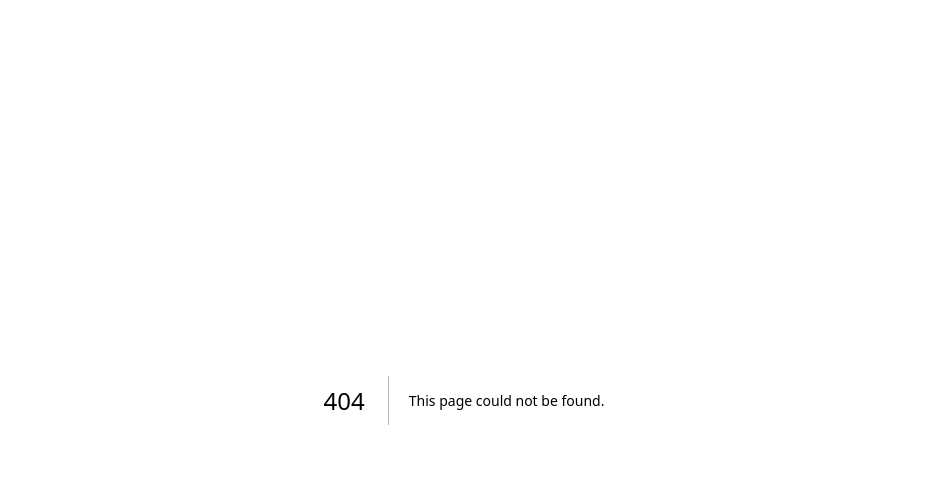
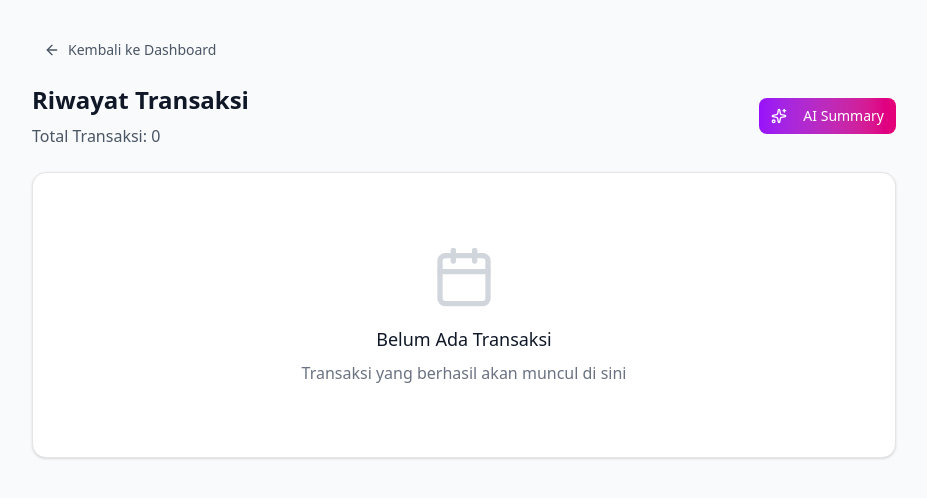
Before and after one commit to itsdomibro/projectk-web, a Next.js app: page /history in a window 1280 px wide. Before the commit this address had no page. Shown: the top 498 px of the page, without its empty margins (176-1103 px from the left). Built offline with nearby package versions, Linux system fonts and the light colour scheme.

Commit message:
Added transaction history page

```diff
--- /dev/null
+++ b/app/history/page.tsx
@@ -0,0 +1,152 @@
+"use client";
+
+import { useState } from 'react';
+import { useRouter } from 'next/navigation';
+import { ArrowLeft, Sparkles, Calendar } from 'lucide-react';
+import { useTransactionStore } from '@/store/transactionStore';
+import { Transaction } from '@/types';
+import { Button } from '@/components/ui/button';
+import { Card, CardContent, CardHeader, CardTitle } from '@/components/ui/card';
+
+export default function HistoryPage() {
+  const router = useRouter();
+  const { transactions, voidTransaction } = useTransactionStore();
+  const [showModal, setShowModal] = useState(false);
+
+  // Formatters
+  const formatCurrency = (amount: number) => {
+    return new Intl.NumberFormat('id-ID', {
+      style: 'currency',
+      currency: 'IDR',
+      minimumFractionDigits: 0,
+    }).format(amount);
+  };
+
+  const formatDate = (dateStr: string) => {
+    return new Date(dateStr).toLocaleString('id-ID', {
+      year: 'numeric',
+      month: 'long',
+      day: 'numeric',
+      hour: '2-digit',
+      minute: '2-digit',
+    });
+  };
+
+  // Group transactions by date
+  const groupedTransactions = transactions.reduce((groups, txn) => {
+    const date = new Date(txn.date).toLocaleDateString('id-ID');
+    if (!groups[date]) groups[date] = [];
+    groups[date].push(txn);
+    return groups;
+  }, {} as { [key: string]: Transaction[] });
+
+  return (
+    <div className="min-h-screen bg-gray-50 py-8">
+      <div className="max-w-4xl mx-auto px-4">
+        {/* Header */}
+        <div className="mb-6">
+          <Button
+            variant="ghost"
+            onClick={() => router.push('/')}
+            className="flex items-center gap-2 text-gray-600 hover:text-gray-900 mb-4 pl-0"
+          >
+            <ArrowLeft className="w-5 h-5" />
+            Kembali ke Dashboard
+          </Button>
+
+          <div className="flex items-center justify-between">
+            <div>
+              <h1 className="text-2xl font-bold text-gray-900 mb-2">Riwayat Transaksi</h1>
+              <p className="text-gray-600">
+                Total Transaksi: {transactions.length}
+              </p>
+            </div>
+            {/* Placeholder for AI Summary Button */}
+            <Button
+              className="bg-gradient-to-r from-purple-600 to-pink-600 text-white hover:from-purple-700 hover:to-pink-700"
+              onClick={() => alert("Fitur AI Summary dapat diimplementasikan di sini!")}
+            >
+              <Sparkles className="w-4 h-4 mr-2" />
+              AI Summary
+            </Button>
+          </div>
+        </div>
+
+        {/* Transactions List */}
+        {transactions.length === 0 ? (
+          <Card>
+            <CardContent className="flex flex-col items-center justify-center py-12">
+              <Calendar className="w-16 h-16 mb-4 text-gray-300" />
+              <h3 className="text-lg font-medium text-gray-900 mb-2">Belum Ada Transaksi</h3>
+              <p className="text-gray-500">Transaksi yang berhasil akan muncul di sini</p>
+            </CardContent>
+          </Card>
+        ) : (
+          <div className="space-y-6">
+            {Object.entries(groupedTransactions)
+              .sort(([a], [b]) => new Date(b).getTime() - new Date(a).getTime()) // Sort new to old
+              .map(([date, txns]) => (
+                <div key={date} className="bg-white rounded-lg shadow-sm overflow-hidden border">
+                  <div className="bg-gray-50 px-6 py-3 border-b border-gray-200">
+                    <h3 className="font-semibold text-gray-900">{date}</h3>
+                  </div>
+                  <div className="divide-y divide-gray-200">
+                    {txns.map((txn) => (
+                      <div key={txn.id} className="p-6 hover:bg-gray-50 transition-colors">
+                        <div className="flex justify-between items-start mb-3">
+                          <div>
+                            <div className="text-sm text-gray-500 mb-1">{formatDate(txn.date)}</div>
+                            <div className="text-xs text-gray-400">ID: {txn.id}</div>
+                          </div>
+                          <div className="text-right">
+                            <div className="text-lg font-bold text-gray-900 mb-1">
+                              {formatCurrency(txn.total)}
+                            </div>
+                            {txn.status === 'void' ? (
+                              <span className="inline-flex items-center px-2 py-1 rounded-full text-xs font-medium bg-red-100 text-red-800">
+                                Dibatalkan
+                              </span>
+                            ) : (
+                              <span className="inline-flex items-center px-2 py-1 rounded-full text-xs font-medium bg-green-100 text-green-800">
+                                Berhasil
+                              </span>
+                            )}
+                          </div>
+                        </div>
+
+                        {/* Transaction Items */}
+                        <div className="space-y-1 mb-3">
+                          {txn.items.map((item, idx) => (
+                            <div key={idx} className="text-sm text-gray-600 flex justify-between">
+                              <span>{item.product.name} x {item.quantity}</span>
+                              <span>{formatCurrency(item.product.price * item.quantity)}</span>
+                            </div>
+                          ))}
+                        </div>
+
+                        {/* Void Button */}
+                        {txn.status !== 'void' && (
+                          <div className="flex justify-end mt-2">
+                            <button
+                              onClick={() => {
+                                if (confirm('Yakin ingin membatalkan transaksi ini?')) {
+                                  voidTransaction(txn.id);
+                                }
+                              }}
+                              className="text-sm text-red-600 hover:text-red-800 underline decoration-dotted"
+                            >
+                              Batalkan Transaksi
+                            </button>
+                          </div>
+                        )}
+                      </div>
+                    ))}
+                  </div>
+                </div>
+              ))}
+          </div>
+        )}
+      </div>
+    </div>
+  );
+}
--- a/app/page.tsx
+++ b/app/page.tsx
@@ -1,9 +1,11 @@
-"use client"; // Tambahkan ini agar aman saat passing function
+"use client";
 
-import { Dashboard } from "../components/dashboard"; // Pastikan path & Huruf 'D' Besar
-import type { Category, Product, Transaction } from "../types"; // Pastikan path types benar
+import { useRouter } from "next/navigation";
+import { Dashboard } from "@/components/dashboard";
+import { useTransactionStore } from "@/store/transactionStore";
+import type { Category, Product, Transaction } from "@/types";
 
-// --- DATA DUMMY ---
+// --- DATA DUMMY (Keep your existing data) ---
 const CATEGORIES: Category[] = [
   { id: 'cat-makanan', name: 'Makanan', color: 'bg-orange-500' },
   { id: 'cat-minuman', name: 'Minuman', color: 'bg-blue-500' },
@@ -23,15 +25,19 @@ const PRODUCTS: Product[] = [
 ];
 
 export default function Home() {
-  // Fungsi Dummy untuk menangani aksi dari Dashboard
+  const router = useRouter();
+  const { addTransaction } = useTransactionStore();
+
   const handleCreatePayment = (transaction: Transaction) => {
-    console.log("Memproses Pembayaran:", transaction);
-    alert(`Simulasi: Pembayaran senilai Rp ${transaction.total.toLocaleString()} berhasil!`);
-  };
+    // 1. Save to global store
+    addTransaction({
+      ...transaction,
+      status: 'completed', // For hackathon demo, mark as completed immediately
+      date: new Date().toISOString()
+    });
 
-  const handleNavigate = () => {
-    console.log("Navigasi dipanggil (Halaman belum dibuat)");
-    alert("Fitur navigasi ini belum tersedia di demo ini.");
+    // 2. Show success (Optional: Replace with a Sonner toast or Payment Modal)
+    alert(`Pembayaran berhasil sebesar Rp ${transaction.total.toLocaleString()}`);
   };
 
   return (
@@ -39,10 +45,9 @@ export default function Home() {
       <Dashboard
         products={PRODUCTS}
         categories={CATEGORIES}
-        // Props tambahan ini WAJIB ada karena Dashboard.tsx memintanya
         onCreatePayment={handleCreatePayment}
-        onNavigateToHistory={handleNavigate}
-        onNavigateToProducts={handleNavigate}
+        onNavigateToHistory={() => router.push('/history')} // This links to the new page
+        onNavigateToProducts={() => alert("Product Management Page coming soon!")}
       />
     </main>
   );
--- /dev/null
+++ b/store/transactionStore.ts
@@ -0,0 +1,30 @@
+import { create } from 'zustand';
+import { persist } from 'zustand/middleware';
+import { Transaction } from '@/types';
+
+interface TransactionState {
+  transactions: Transaction[];
+  addTransaction: (transaction: Transaction) => void;
+  voidTransaction: (id: string) => void;
+}
+
+export const useTransactionStore = create<TransactionState>()(
+  persist(
+    (set) => ({
+      transactions: [],
+      addTransaction: (transaction) =>
+        set((state) => ({
+          transactions: [...state.transactions, transaction],
+        })),
+      voidTransaction: (id) =>
+        set((state) => ({
+          transactions: state.transactions.map((t) =>
+            t.id === id ? { ...t, status: 'void' } : t
+          ),
+        })),
+    }),
+    {
+      name: 'transaction-storage', // This saves data to localStorage
+    }
+  )
+);
```
Also changed, not shown: 1 other file (tests, documents, lock files or other folders).
